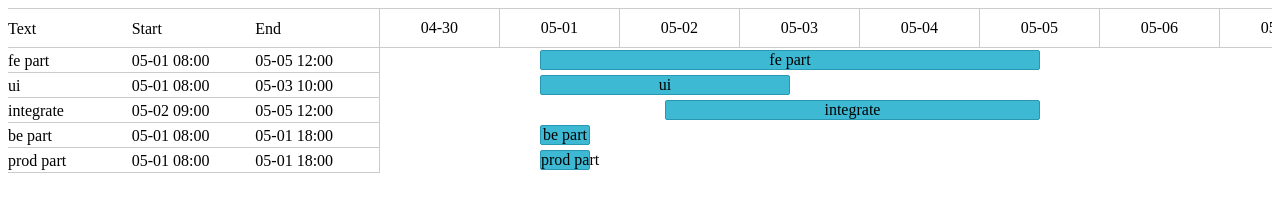
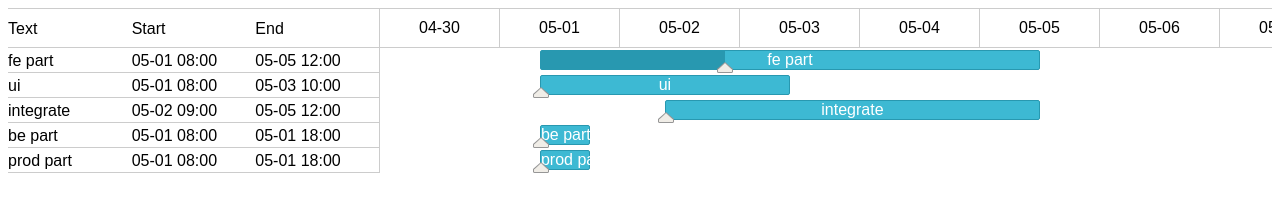
Before and after one commit to ErikYu/easy-gantt, a website built with webpack: page index.html in a window 1280 px wide. Built offline with nearby package versions, Linux system fonts and the light colour scheme.

Commit message:
add progress indicator

```diff
--- a/index.html
+++ b/index.html
@@ -13,6 +13,7 @@
         text: "fe part",
         startAt: new Date("2020-05-01 08:00:00"),
         endAt: new Date("2020-05-05 12:00:00"),
+        progress: 0.37,
         children: [
           {id: '11', text: "ui", startAt: new Date("2020-05-01 08:00:00"), endAt: new Date("2020-05-03 10:00:00")},
           {id: '12', text: "integrate", startAt: new Date("2020-05-02 09:00:00"), endAt: new Date("2020-05-05 12:00:00")},
--- a/package.json
+++ b/package.json
@@ -25,6 +25,7 @@
     "eslint": "^5.16.0",
     "eslint-config-airbnb-base": "^14.2.0",
     "eslint-plugin-import": "^2.22.0",
+    "file-loader": "^6.0.0",
     "html-webpack-plugin": "^4.3.0",
     "jasmine": "^3.5.0",
     "less-loader": "^6.1.3",
--- a/src/component/draggable.ts
+++ b/src/component/draggable.ts
@@ -6,6 +6,7 @@ import { DataStore } from '../core/data-store';
 import {
   addPx,
   getEndAtByEl,
+  GetProgressByEl,
   getStartAtByEl,
   GetStartAtEndAtByEl,
 } from '../util/util';
@@ -16,19 +17,22 @@ export class Draggable {
   contentEl: HTMLElement;
   leftResizerEl: HTMLElement;
   rightResizerEl: HTMLElement;
+  progressEl: HTMLElement;
+  progressResizer: HTMLElement;
   startScreenX: number;
   startLeft: string;
   initWidth: number;
+  initProgress: number; // 0 - 1
 
   constructor(public item: GanttItem, index: number, private store: DataStore) {
     const { unitWidth } = store;
+    const contentWidth =
+      (differenceInSeconds(item.endAt, item.startAt) * unitWidth) / 86400;
     this.el = g({
       tag: 'div',
       className: `${ClsPrefix}-item`,
       styles: {
-        width: `${
-          (differenceInSeconds(item.endAt, item.startAt) * unitWidth) / 86400
-        }px`,
+        width: `${contentWidth}px`,
         top: `${
           index * store.unitHeight +
           (store.unitHeight - 1 - store.barHeight) / 2
@@ -41,16 +45,61 @@ export class Draggable {
       children: [
         (this.leftResizerEl = new TaskResizer(true, this.store).el),
         (this.rightResizerEl = new TaskResizer(false, this.store).el),
+        (this.progressEl = g({
+          tag: 'div',
+          className: `${ClsPrefix}-item-progress`,
+          styles: {
+            width: `${item.progress * 100}%`,
+          },
+        })),
         (this.contentEl = g({
           tag: 'div',
           className: `${ClsPrefix}-item-content`,
           text: item.text,
+        })),
+        (this.progressResizer = g({
+          tag: 'div',
+          className: 'progress-resizer',
+          styles: {
+            left: `${item.progress * (contentWidth - 2)}px`,
+          },
         })),
       ],
     });
 
     this.bindLeftResizer();
     this.bindRightResizer();
+    this.bindProgressResizer();
+  }
+
+  bindProgressResizer() {
+    const onMoveFn = (evt) => {
+      const moveDistance = evt.screenX - this.startScreenX;
+      console.log(this.initProgress, moveDistance);
+      this.progressEl.style.width = addPx(
+        this.contentEl.getBoundingClientRect().width * this.initProgress,
+        moveDistance,
+      );
+      this.progressResizer.style.left = addPx(
+        this.contentEl.getBoundingClientRect().width * this.initProgress,
+        moveDistance,
+      );
+    };
+    const onMouseUp = (evt) => {
+      this.startScreenX = evt.screenX;
+      this.initProgress = GetProgressByEl(this.contentEl, this.progressEl);
+      document.removeEventListener('mousemove', onMoveFn);
+      document.removeEventListener('mouseup', onMouseUp);
+    };
+    this.progressResizer.onmousedown = (evt) => {
+      if (evt.detail !== 1) {
+        return;
+      }
+      this.startScreenX = evt.screenX;
+      this.initProgress = GetProgressByEl(this.contentEl, this.progressEl);
+      document.addEventListener('mousemove', onMoveFn);
+      document.addEventListener('mouseup', onMouseUp);
+    };
   }
 
   // move seconds
@@ -107,6 +156,7 @@ export class Draggable {
       document.addEventListener('mouseup', onMouseUp);
     };
   }
+
   bindRightResizer() {
     const onMoveFn = (evt) => {
       const moveDistance = evt.screenX - this.startScreenX;
--- a/src/index.less
+++ b/src/index.less
@@ -2,6 +2,7 @@
 
 .easy-gantt * {
   box-sizing: border-box;
+  font-family: Arial;
 }
 
 .easy-gantt {
@@ -65,28 +66,44 @@
     background: #3db9d3;
     border-radius: 2px;
     &-content {
+      color: #fff;
+      width: 100%;
+      height: 100%;
+      position: absolute;
+      z-index: 10;
       text-align: center;
     }
-    & .left-resizer {
-      background: #cccccc;
-      cursor: col-resize;
-    }
-    & .right-resizer {
-      background: #cccccc;
-      cursor: col-resize;
+    &-progress {
+      z-index: 5;
+      position: absolute;
+      height: 100%;
+      background: #2898b0;
     }
     & .task-resizer {
       position: absolute;
       width: 8px;
       height: 100%;
       background: transparent;
-      cursor: col-resize;
       &-left {
         left: -4px;
+        cursor: w-resize;
       }
       &-right {
         right: -4px;
+        cursor: e-resize;
       }
+    }
+    & .progress-resizer {
+      z-index: 12;
+      width: 16px;
+      height: 16px;
+      position: absolute;
+      cursor: col-resize;
+      background: url("./assets/img/progress-resizer.png") no-repeat;
+      background-size: contain;
+      background-position-x: center;
+      top: ~"calc(100% - 7px)";
+      margin-left: -8px;
     }
   }
 }
--- a/src/util/util.ts
+++ b/src/util/util.ts
@@ -56,3 +56,13 @@ export function GetStartAtEndAtByEl(
     endAt: getEndAtByEl(rootStart, unitWidth, el),
   };
 }
+
+export function GetProgressByEl(
+  contentEl: HTMLElement,
+  progressEl: HTMLElement,
+): number {
+  return (
+    progressEl.getBoundingClientRect().width /
+    contentEl.getBoundingClientRect().width
+  );
+}
```
Also changed, not shown: src/assets/img/progress-resizer.png (added), 1 other file.
